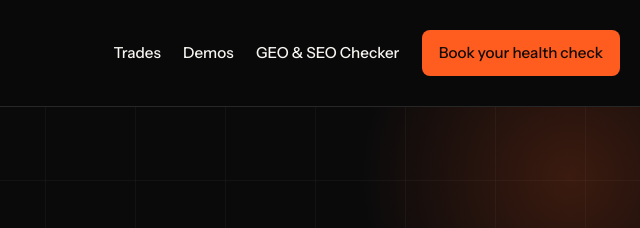
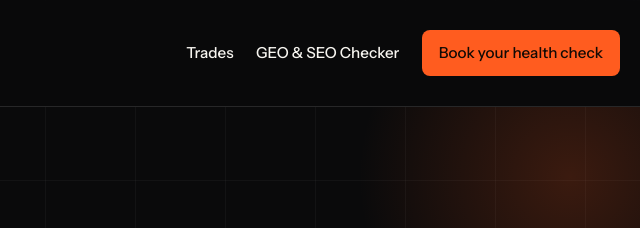
Before and after one commit to ajulojohn1-alt/portfolio, a website: page trades.html in a window 1280 px wide. Shown: the top 228 px of the page, 640-1280 px from the left. Drawn offline with nearby package versions, Linux system fonts and the light colour scheme.

Commit message:
polish polish squeak squeak

```diff
--- a/trades.html
+++ b/trades.html
@@ -183,7 +183,6 @@
     <button class="menu-toggle" aria-expanded="false" aria-controls="nav-menu">Menu</button>
     <div class="nav-links" id="nav-menu">
       <a href="trades.html" aria-current="page">Trades</a>
-      <a href="demo.html">Demos</a>
       <a href="geo-seo-checker/index.html">GEO &amp; SEO Checker</a>
       <a class="btn btn-primary nav-cta" href="#contact">Book your health check</a>
     </div>
```
